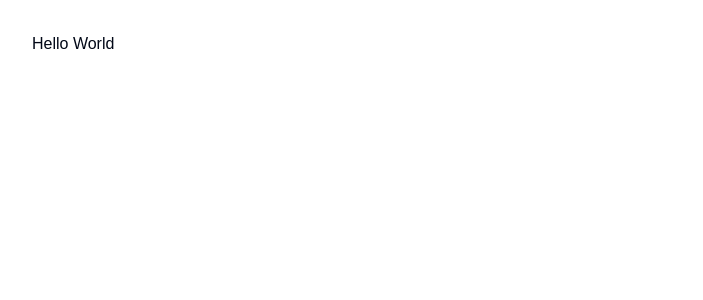
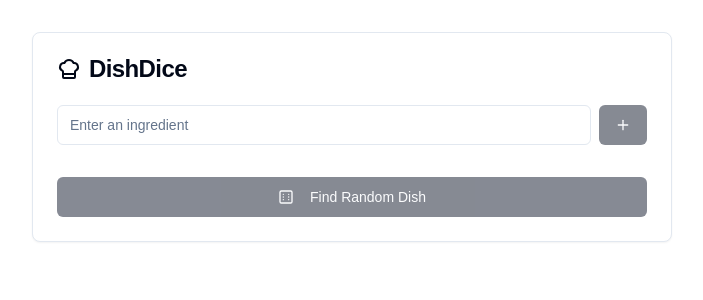
Before and after one commit to marvindeckmyn/DishDice, a Next.js app: page / in a window 1280 px wide. Shown: the top 300 px of the page, without its empty margins (288-991 px from the left). Built offline with nearby package versions, Linux system fonts and the light colour scheme.

Commit message:
Find dish and show instructions

```diff
--- a/src/components/RecipeRoulette.tsx
+++ b/src/components/RecipeRoulette.tsx
@@ -1,47 +1,207 @@
 "use client"
-import React, { useState } from 'react';
+import React, { useState, useCallback, useMemo } from 'react';
+import { Card, CardHeader, CardTitle, CardContent } from '@/components/ui/card';
+import { Button } from '@/components/ui/button';
+import { Input } from '@/components/ui/input';
+import { ChefHat, Trash2, Plus, Dice6 } from 'lucide-react';
+import { Alert, AlertDescription } from '@/components/ui/alert';
 
 interface Recipe {
+    id: string;
     title: string;
     ingredients: string[];
-    instructions: string;
+    instructions: string[];
     cookingTime: string;
+    difficulty: 'easy' | 'medium' | 'hard';
+    servings: number;
 }
 
-const RecipeRoulette = () => {
+interface IngredientTagProps {
+    ingredient: string;
+    onRemove: () => void;
+}
+
+const MOCK_RECIPES: Recipe[] = [
+    {
+        id: '1',
+        title: "Pasta Primavera",
+        ingredients: ["pasta", "tomato", "zucchini", "garlic"],
+        instructions: [
+            "Boil water and cook pasta according to package instructions",
+            "Dice vegetables while pasta cooks",
+            "Sauté garlic until fragrant",
+            "Add vegetables and cook until tender",
+            "Combine with pasta and serve hot"
+        ],
+        cookingTime: "20 mins",
+        difficulty: "easy",
+        servings: 4
+    },
+    {
+        id: '2',
+        title: "Quick Stir Fry",
+        ingredients: ["rice", "carrot", "soy sauce", "chicken"],
+        instructions: [
+            "Cook rice in rice cooker or pot",
+            "Cut chicken into bite-sized pieces",
+            "Stir fry chicken until golden",
+            "Add vegetables and cook until tender",
+            "Season with soy sauce and serve over rice"
+        ],
+        cookingTime: "15 mins",
+        difficulty: "medium",
+        servings: 2
+    }
+];
+
+const IngredientTag: React.FC<IngredientTagProps> = ({ ingredient, onRemove }) => (
+    <div className="flex items-center gap-1 bg-blue-100 rounded-full px-3 py-1 animate-fadeIn">
+        <span className="capitalize">{ingredient}</span>
+        <button
+            onClick={onRemove}
+            className="text-red-500 hover:text-red-700 transition-colors"
+            aria-label={`Remove ${ingredient}`}
+        >
+            <Trash2 className="w-4 h-4" />
+        </button>
+    </div>
+);
+
+const RecipeDisplay: React.FC<{ recipe: Recipe }> = ({ recipe }) => (
+    <div className="mt-4 p-4 bg-gray-50 rounded-lg animate-fadeIn">
+        <h3 className="text-xl font-bold mb-2">{recipe.title}</h3>
+        <div className="flex gap-4 mb-4">
+            <span className="text-sm text-gray-600">⏱️ {recipe.cookingTime}</span>
+            <span className="text-sm text-gray-600">👥 Serves {recipe.servings}</span>
+            <span className="text-sm text-gray-600">
+                📊 {recipe.difficulty.charAt(0).toUpperCase() + recipe.difficulty.slice(1)}
+            </span>
+        </div>
+        <div className="mb-4">
+            <h4 className="font-semibold mb-2">Ingredients:</h4>
+            <ul className="list-disc list-inside space-y-1">
+                {recipe.ingredients.map((ing, index) => (
+                    <li key={index} className="text-gray-700 capitalize">
+                        {ing}
+                    </li>
+                ))}
+            </ul>
+        </div>
+        <div>
+            <h4 className="font-semibold mb-2">Instructions:</h4>
+            <ol className="space-y-2">
+                {recipe.instructions.map((instruction, index) => (
+                    <li key={index} className="text-gray-700 ml-4">
+                        {instruction}
+                    </li>
+                ))}
+            </ol>
+        </div>
+    </div>
+)
+
+const RecipeRoulette: React.FC = () => {
     const [ingredients, setIngredients] = useState<string[]>([]);
     const [currentIngredient, setCurrentIngredient] = useState('');
     const [recipe, setRecipe] = useState<Recipe | null>(null);
+    const [error, setError] = useState<string>('');
 
-    const mockRecipes = [
-        {
-            title: "Pasta Primavera",
-            ingredients: ["pasta", "tomato", "zucchini", "garlic"],
-            instructions: "1. Cook pasta\n2. Sauté vegetables\n3. Combine and serve",
-            cookingTime: "20 mins"
-        },
-        {
-            title: "Quick Stir Fry",
-            ingredients: ["rice", "carrot", "soy sauce", "chicken"],
-            instructions: "1. Cook rice\n2. Stir fry ingredient\n3. Add sauce",
-            cookingTime: "15 mins"
+    const handleIngredientAdd = useCallback(() => {
+        const trimmedIngredient = currentIngredient.trim().toLowerCase();
+        if (!trimmedIngredient) {
+            setError('Please enter an ingredient');
+            return;
         }
-    ];
+        if (ingredients.includes(trimmedIngredient)) {
+            setError('This ingredient is already added');
+            return;
+        }
+        setIngredients(prev => [...prev, trimmedIngredient]);
+        setCurrentIngredient('');
+        setError('');
+    }, [currentIngredient, ingredients]);
 
-    const addIngredient = () => {
-        if (currentIngredient.trim()) {
-            setIngredients([...ingredients, currentIngredient.trim().toLowerCase()]);
-            setCurrentIngredient('');
+    const handleIngredientRemove = useCallback((index: number) => {
+        setIngredients(prev => prev.filter((_, i) => i !== index));
+    }, []);
+
+    const findRecipe = useCallback(() => {
+        const matchedRecipes = MOCK_RECIPES.filter(recipe =>
+            recipe.ingredients.some(ing =>
+                ingredients.includes(ing.toLowerCase())
+            )
+        );
+
+        if (matchedRecipes.length === 0) {
+            setError('No recipes found with these ingredients. Try different ingredients!');
+            setRecipe(null);
+            return;
         }
-    };
 
-    const removeIngredient = (index: number) => {
-        setIngredients(ingredients.filter((_, i) => i !== index));
-    };
+        const randomRecipe = matchedRecipes[Math.floor(Math.random() * matchedRecipes.length)];
+        setRecipe(randomRecipe);
+        setError('');
+    }, [ingredients]);
+
+    const isIngredientValid = useMemo(() =>
+        currentIngredient.trim() !== '' && !ingredients.includes(currentIngredient.trim().toLowerCase()),
+        [currentIngredient, ingredients]
+    );
 
     return (
         <div className="max-w-2xl mx-auto p-4 space-y-6">
-            Hello World
+            <Card>
+                <CardHeader>
+                    <CardTitle className="flex items-center gap-2">
+                        <ChefHat className="w-6 h-6"/>
+                            DishDice
+                    </CardTitle>
+                </CardHeader>
+                <CardContent className="space-y-4">
+                    <div className="flex gap-2">
+                        <Input
+                            value={currentIngredient}
+                            onChange={(e) => setCurrentIngredient(e.target.value)}
+                            placeholder ="Enter an ingredient"
+                            onKeyDown={(e) => e.key === 'Enter' && isIngredientValid && handleIngredientAdd()}
+                            aria-label="Ingredient input"
+                        />
+                        <Button
+                            onClick={handleIngredientAdd}
+                            disabled={!isIngredientValid}
+                        >
+                            <Plus className="w-4 h-4" />
+                        </Button>
+                    </div>
+
+                    {error && (
+                        <Alert variant="destructive">
+                            <AlertDescription>{error}</AlertDescription>
+                        </Alert>
+                    )}
+
+                    <div className="flex flex-wrap gap-2">
+                        {ingredients.map((ing, index) => (
+                           <IngredientTag
+                                key={ing}
+                                ingredient={ing}
+                                onRemove={() => handleIngredientRemove(index)}
+                           />
+                        ))}
+                    </div>
+
+                    <Button
+                        onClick={findRecipe}
+                        className="w-full"
+                        disabled={ingredients.length === 0}
+                    >
+                        <Dice6 className="w-4 h-4 mr-2" />
+                        Find Random Dish
+                    </Button>
+
+                    {recipe && <RecipeDisplay recipe={recipe} />}
+                </CardContent>
+            </Card>
         </div>
     );
 };
--- /dev/null
+++ b/src/components/ui/alert.tsx
@@ -0,0 +1,59 @@
+import * as React from "react"
+import { cva, type VariantProps } from "class-variance-authority"
+
+import { cn } from "@/lib/utils"
+
+const alertVariants = cva(
+  "relative w-full rounded-lg border p-4 [&>svg~*]:pl-7 [&>svg+div]:translate-y-[-3px] [&>svg]:absolute [&>svg]:left-4 [&>svg]:top-4 [&>svg]:text-foreground",
+  {
+    variants: {
+      variant: {
+        default: "bg-background text-foreground",
+        destructive:
+          "border-destructive/50 text-destructive dark:border-destructive [&>svg]:text-destructive",
+      },
+    },
+    defaultVariants: {
+      variant: "default",
+    },
+  }
+)
+
+const Alert = React.forwardRef<
+  HTMLDivElement,
+  React.HTMLAttributes<HTMLDivElement> & VariantProps<typeof alertVariants>
+>(({ className, variant, ...props }, ref) => (
+  <div
+    ref={ref}
+    role="alert"
+    className={cn(alertVariants({ variant }), className)}
+    {...props}
+  />
+))
+Alert.displayName = "Alert"
+
+const AlertTitle = React.forwardRef<
+  HTMLParagraphElement,
+  React.HTMLAttributes<HTMLHeadingElement>
+>(({ className, ...props }, ref) => (
+  <h5
+    ref={ref}
+    className={cn("mb-1 font-medium leading-none tracking-tight", className)}
+    {...props}
+  />
+))
+AlertTitle.displayName = "AlertTitle"
+
+const AlertDescription = React.forwardRef<
+  HTMLParagraphElement,
+  React.HTMLAttributes<HTMLParagraphElement>
+>(({ className, ...props }, ref) => (
+  <div
+    ref={ref}
+    className={cn("text-sm [&_p]:leading-relaxed", className)}
+    {...props}
+  />
+))
+AlertDescription.displayName = "AlertDescription"
+
+export { Alert, AlertTitle, AlertDescription }
```
